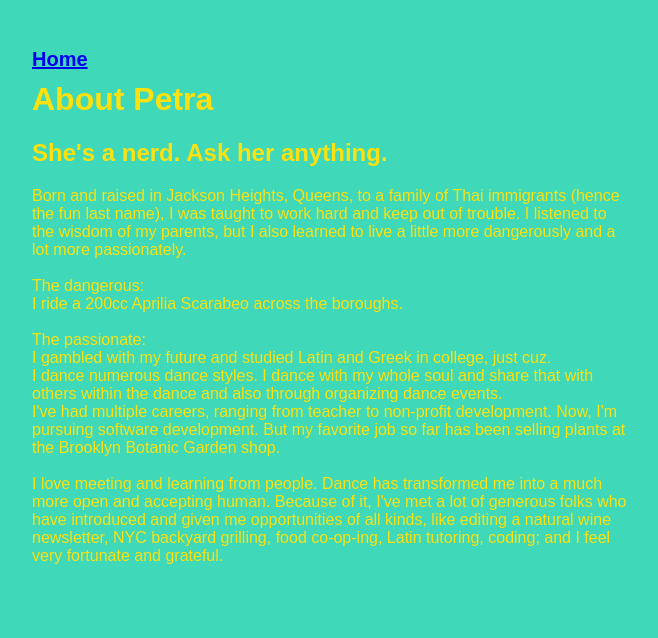
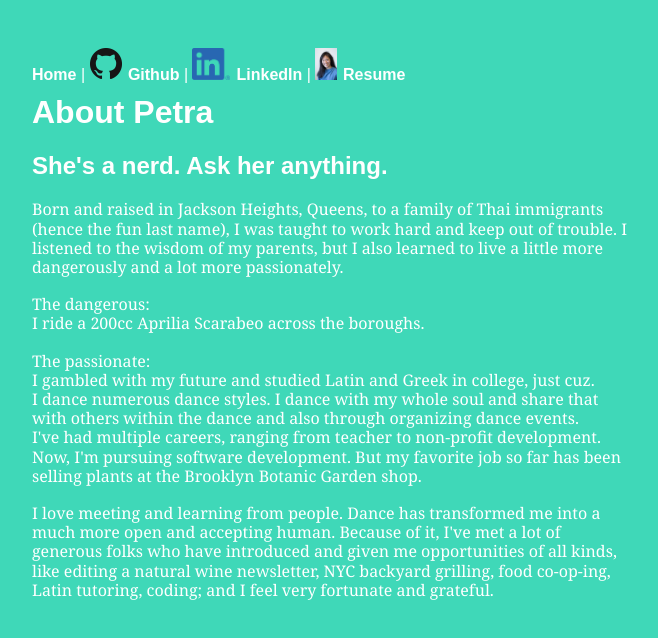
Before and after one commit to petradish/petras-page, a Gatsby site: page /about in a window 1280 px wide. Shown: the whole page, without its empty margins (308-966 px from the left). Built offline with nearby package versions, Linux system fonts and the light colour scheme; Gatsby itself is replaced by a stand-in of ours.

Commit message:
feat: about me links and format

```diff
--- a/src/components/container.module.css
+++ b/src/components/container.module.css
@@ -1,4 +1,25 @@
 .container {
     margin: 3rem auto;
     max-width: 600px;
+    color: white;
   }
+
+  .container p {
+    font-family: Georgia, 'Times New Roman', Times, serif;
+    line-height: 2.4vh;
+  }
+
+  a{
+    text-decoration: none;
+    font-weight: bold;
+    font-size: 1em;
+    color: white;
+  }
+ a:hover {
+    color: #fbe110;
+    transition: 1s ease;
+  }
+
+  h1 {
+    margin-top: 3vh
+  }
--- a/src/pages/about.js
+++ b/src/pages/about.js
@@ -1,9 +1,14 @@
 import React from "react"
 import { Link } from "gatsby"
 import Container from "../components/container"
+import githubLogo from '../static/GitHub-Mark-64px.png'
+import liLogo from '../static/LI-In-Bug.png'
+import portrait from '../static/portrait.jpg'
 export default () => (
     <Container>
-<Link to="/" className='text-appear'>Home</Link>
+<Link to="/">Home</Link><span> | </span><a href="http://www.github.com/petradish" target="_blank" rel="noopener noreferrer" ><img src={githubLogo} style={{height: 4 + 'vh', marginRight: .5 + 'vw'}} alt='github'/>Github</a>
+          <span> | </span><a href="http://www.linkedin.com/in/petra-laohakul"target="_blank" rel="noopener noreferrer"><img src={liLogo} style={{height: 4 + 'vh', marginRight: .5 + 'vw'}} alt='linkedin'/>LinkedIn</a>
+          <span> | </span><a href="https://res.cloudinary.com/dxllpi9sq/image/upload/v1574214708/Personal/Petra_Laohakul_Resume_yugy4q.pdf" target="_blank" rel="noopener noreferrer" ><img src={portrait} alt='petra' style={{height: 4 + 'vh', marginRight: .5 + 'vw'}}/>Resume</a>
     <h1>About Petra</h1>
     <h2>She's a nerd. Ask her anything.</h2>
     <p>Born and raised in Jackson Heights, Queens, to a family of Thai immigrants (hence the fun last name), I was taught to work hard and keep out of trouble. I listened to the wisdom of my parents, but I also learned to live a little more dangerously and a lot more passionately.</p>
```
